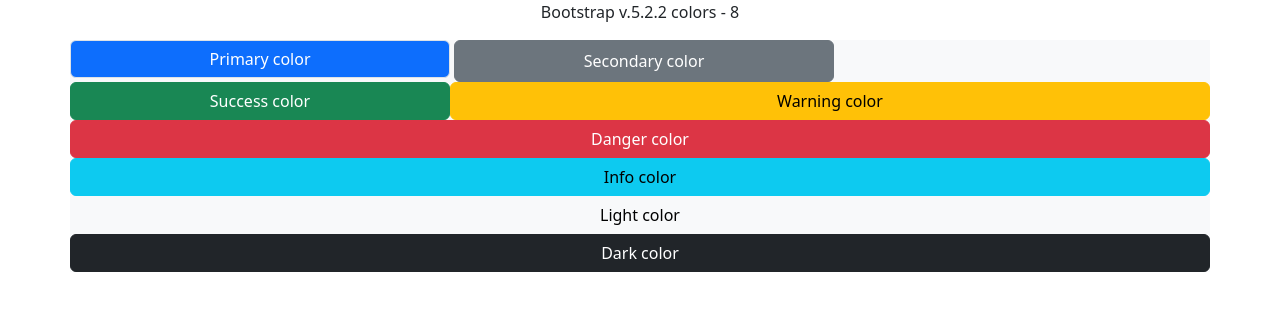
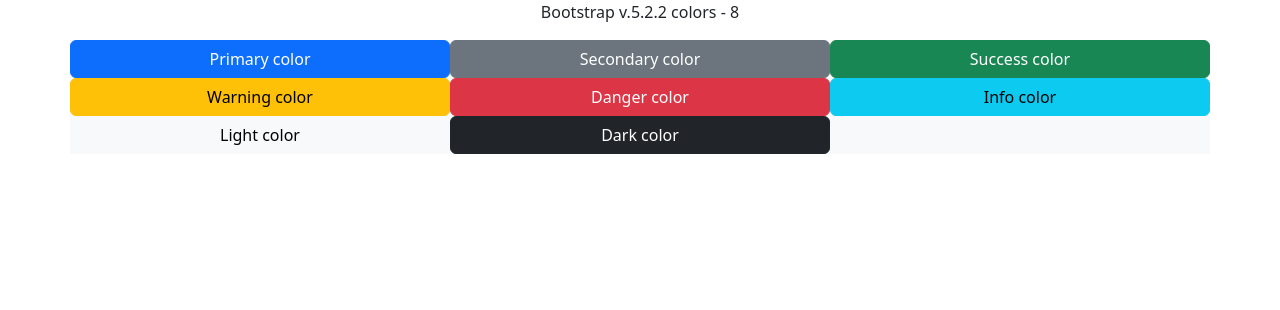
Before and after one commit to Robert-Bobrowicz/Bootstrap, a plain HTML site: page index.html in a window 1280 px wide. Drawn offline with nearby package versions, Linux system fonts and the light colour scheme.

Commit message:
Bootstrap

```diff
--- a/index.html
+++ b/index.html
@@ -16,14 +16,14 @@
     <p class="text-center">Bootstrap v.5.2.2 colors - 8</p>
     <div class="container text-center">
         <div class="row bg-light">
-            <button class="border col-4 btn btn-primary mb-1 me-1">Primary color</button>
-            <button class="col-4 btn btn-secondary">Secondary color</button>
-            <button class="col-4 btn btn-success">Success color</button>
-            <button class="col btn btn-warning">Warning color</button>
-            <button class="btn btn-danger">Danger color</button>
-            <button class="btn btn-info">Info color</button>
-            <button class="btn btn-light">Light color</button>
-            <button class="btn btn-dark">Dark color</button>
+            <button class="col-12 col-sm-4 btn btn-primary">Primary color</button>
+            <button class="col-12 col-sm-4 btn btn-secondary">Secondary color</button>
+            <button class="col-12 col-sm-4 btn btn-success">Success color</button>
+            <button class="col-12 col-sm-4 btn btn-warning">Warning color</button>
+            <button class="col-12 col-sm-4 btn btn-danger">Danger color</button>
+            <button class="col-12 col-sm-4 btn btn-info">Info color</button>
+            <button class="col-12 col-sm-4 btn btn-light">Light color</button>
+            <button class="col-12 col-sm-4 btn btn-dark">Dark color</button>
         </div>
     </div>
 
```
